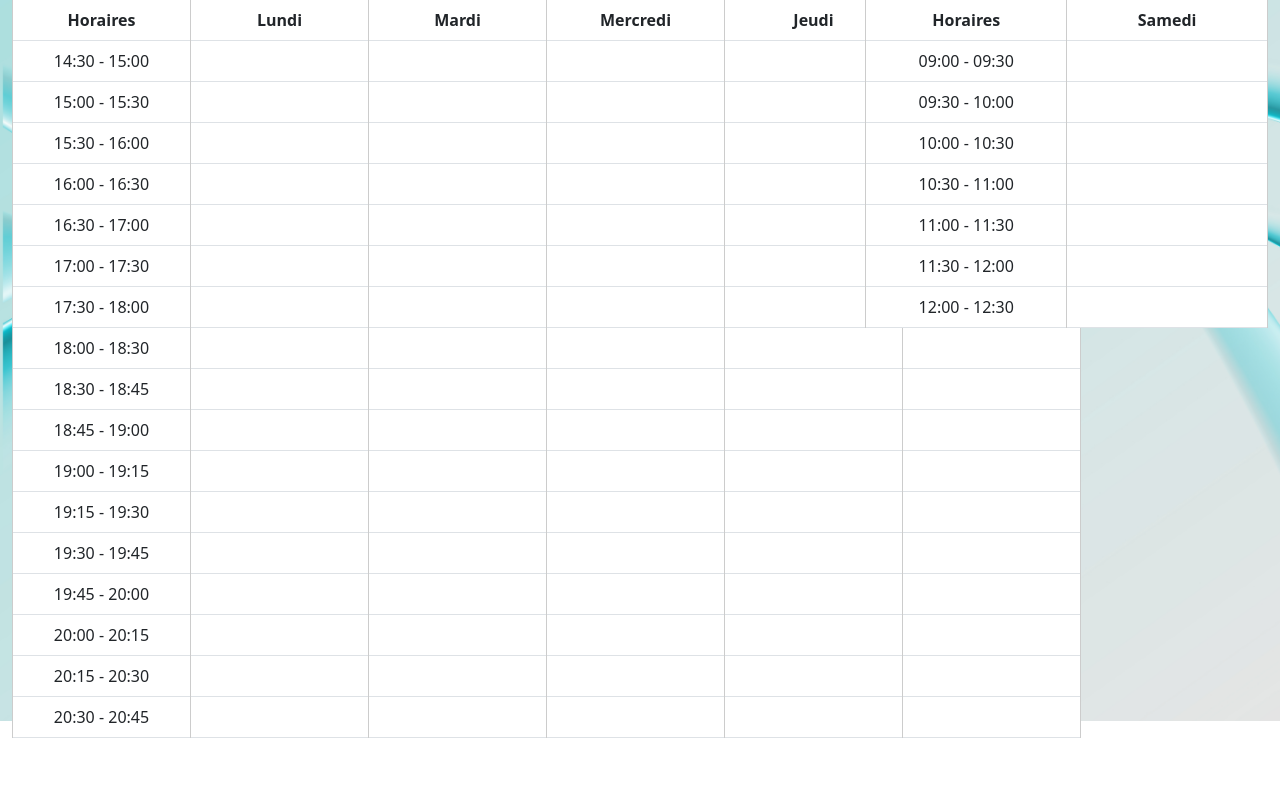
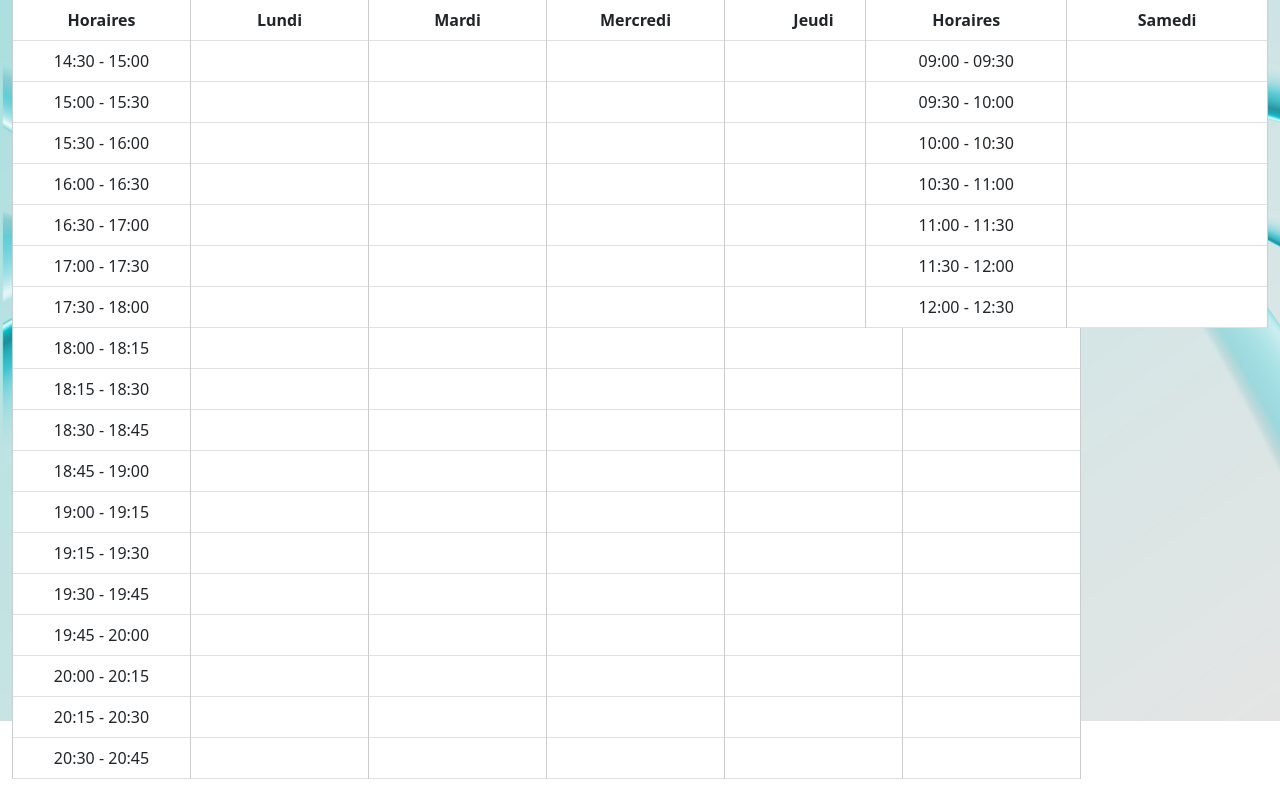
Before and after one commit to SamuelMeline/AirStudio73, a Symfony app: template templates/planning/index.html.twig in a window 1280 px wide. Shown: the part 166-961 px from the top of the page. Before the commit the page ends 904 px from the top, so only its background shows below. Run offline with Twig, Linux system fonts and the light colour scheme; the template is opened without the code that fills it, so the values that code supplies are empty; some libraries are stand-ins or nearby versions.

Commit message:
update planning

```diff
--- a/templates/calendar/index.html.twig
+++ b/templates/calendar/index.html.twig
@@ -64,7 +64,7 @@
 					<tbody>
 						{% set weekday_timeslots = [
                             '14:00', '14:30', '15:00', '15:30', '16:00', '16:30', '17:00', '17:30',
-                            '18:00', '18:30','18:45', '19:00', '19:15', '19:30', '19:45',
+                            '18:00','18:15', '18:30','18:45', '19:00', '19:15', '19:30', '19:45',
                             '20:00', '20:15', '20:30'
                         ] %}
 
@@ -72,7 +72,7 @@
 
 						{% for timeslot in weekday_timeslots %}
 							<tr>
-								{% set interval = (timeslot >= '18:30') ? 15 : 30 %}
+								{% set interval = (timeslot >= '18:00') ? 15 : 30 %}
 								<td>{{ timeslot }}
 									-
 									{{ timeslot|date_modify('+' ~ interval ~ ' minutes')|date('H:i') }}</td>
--- a/templates/planning/index.html.twig
+++ b/templates/planning/index.html.twig
@@ -25,7 +25,7 @@
 					</thead>
 					<tbody>
 						{% set weekday_timeslots = [
-							'14:30', '15:00', '15:30', '16:00', '16:30', '17:00', '17:30', '18:00', '18:30','18:45',
+							'14:30', '15:00', '15:30', '16:00', '16:30', '17:00', '17:30', '18:00','18:15', '18:30','18:45',
 							'19:00', '19:15', '19:30', '19:45', '20:00', '20:15', '20:30'
 						] %}
 
@@ -33,7 +33,7 @@
 
 						{% for timeslot in weekday_timeslots %}
 							<tr>
-								{% set interval = (timeslot >= '18:30') ? 15 : 30 %}
+								{% set interval = (timeslot >= '18:00') ? 15 : 30 %}
 								<td>{{ timeslot }} - {{ timeslot|date_modify('+' ~ interval ~ ' minutes')|date('H:i') }}</td>
 								{% for dow in ['Lundi', 'Mardi', 'Mercredi', 'Jeudi', 'Vendredi'] %}
 									{% set key = dow ~ '-' ~ timeslot %}
```
